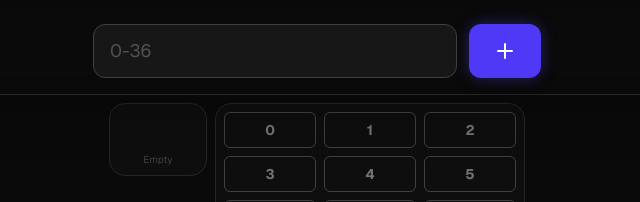
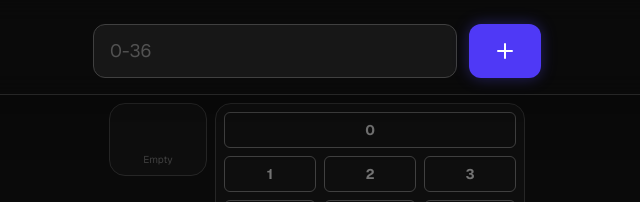
Before and after one commit to itzRaghav14/label-highlighter, a Next.js app: page / in a window 1280 px wide. Shown: the top 202 px of the page, without its empty margins (323-963 px from the left). Built offline with nearby package versions, Linux system fonts and the light colour scheme.

Commit message:
fix: cell 0 should span first row fully.

```diff
--- a/src/components/NumberGrid.tsx
+++ b/src/components/NumberGrid.tsx
@@ -73,11 +73,10 @@ export function NumberGrid({ top9Numbers }: NumberGridProps) {
         animate="show"
       >
         {/* Box 0: Spans full width (col-span-3) */}
-        <motion.div variants={itemVariants}>
+        <motion.div variants={itemVariants} className="col-span-3">
           <NumberBox
             number={0}
             isActive={top9Numbers.has(0)}
-            className="col-span-3" // Spans all 3 columns of the grid
           />
         </motion.div>
 
```
